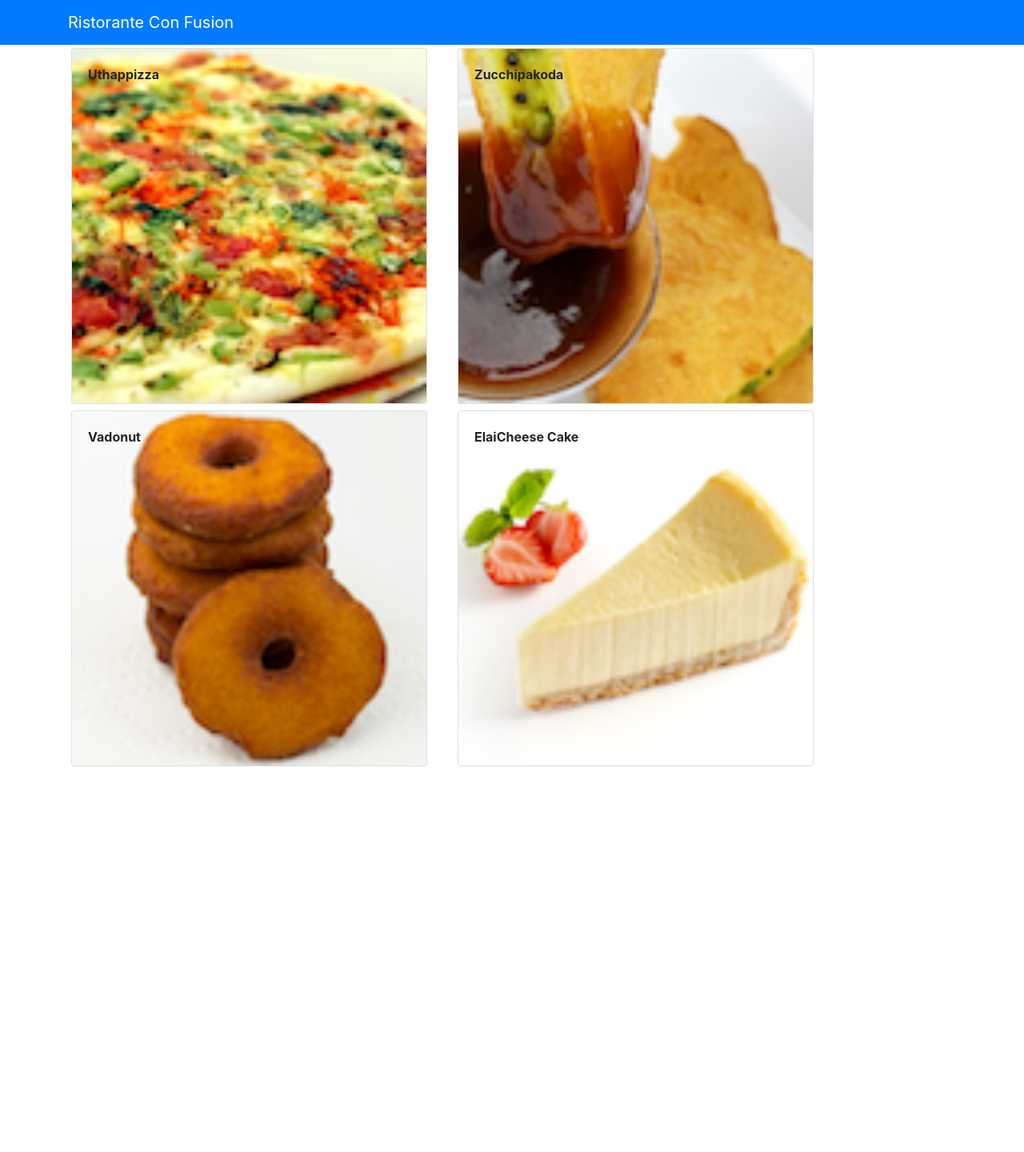
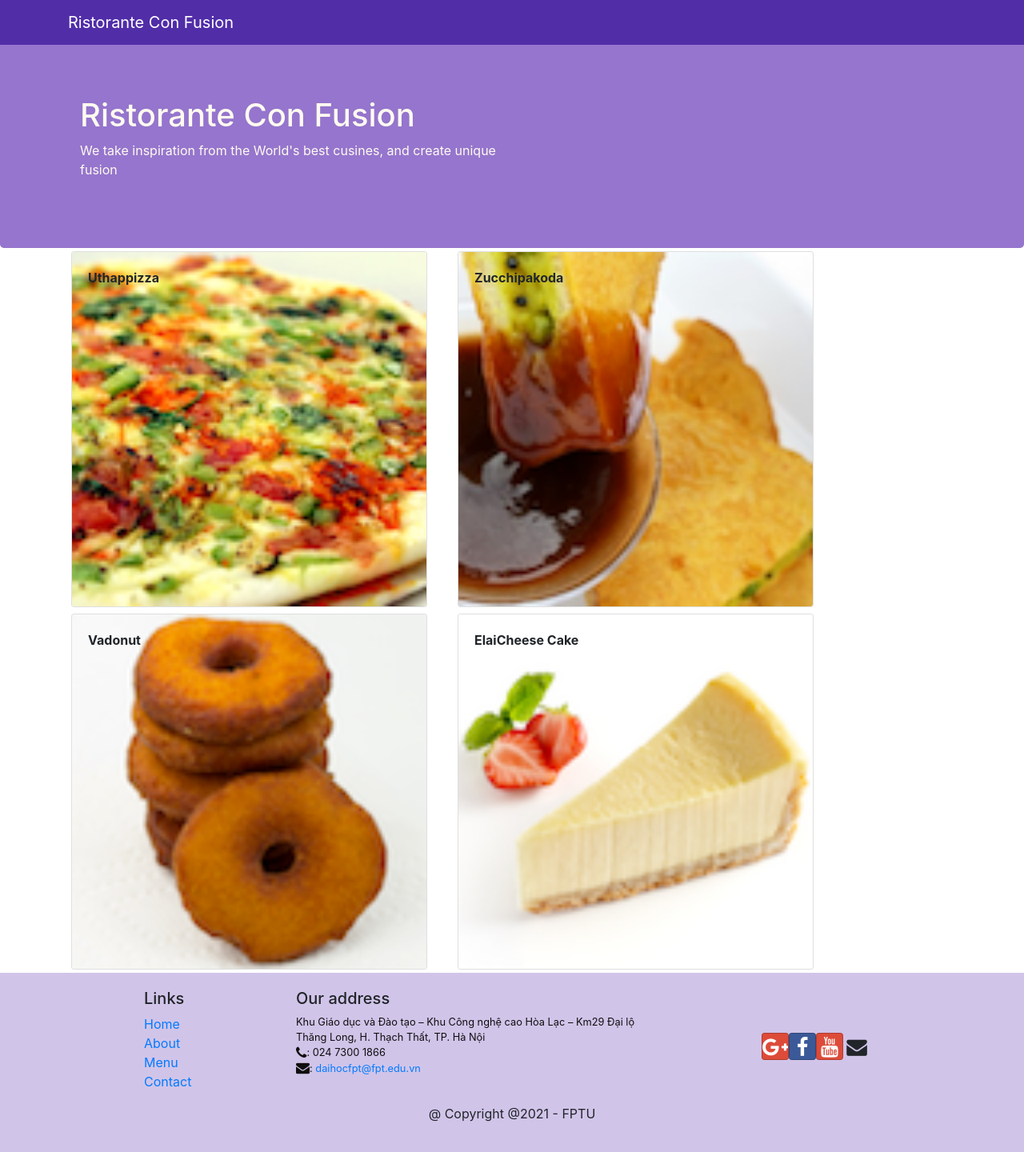
Before and after one commit to No1305/3_React_Training, a React (Create React App) app: page / in a window 1280 px wide. Shown: the whole page at 80% size. Before the commit the page ends 962 px from the top, so only its background shows below. Built offline with nearby package versions, Linux system fonts and the light colour scheme.

Commit message:
8 - Header component and Footer functional component

```diff
--- a/package.json
+++ b/package.json
@@ -7,6 +7,8 @@
     "@testing-library/react": "^11.2.7",
     "@testing-library/user-event": "^12.8.3",
     "bootstrap": "^4.6.0",
+    "bootstrap-social": "^5.1.1",
+    "font-awesome": "^4.7.0",
     "popper.js": "^1.16.1",
     "react": "^17.0.2",
     "react-dom": "^17.0.2",
--- a/src/App.css
+++ b/src/App.css
@@ -1,38 +1,54 @@
-.App {
-  /* text-align: center; */
-}
+.row-header {
+  margin: 0px auto;
+  padding: 0px 0px; }
 
-.App-logo {
-  height: 40vmin;
-  pointer-events: none;
-}
+.row-content {
+  margin: 0px auto;
+  padding: 50px 0px;
+  border-bottom: 1px ridge;
+  min-height: 300px; }
 
-@media (prefers-reduced-motion: no-preference) {
-  .App-logo {
-    animation: App-logo-spin infinite 20s linear;
-  }
-}
+.footer {
+  background-color: #D1C4E9;
+  margin: 0px auto;
+  padding: 20px 0px; }
 
-.App-header {
-  background-color: #282c34;
-  min-height: 100vh;
-  display: flex;
-  flex-direction: column;
-  align-items: center;
-  justify-content: center;
-  font-size: calc(10px + 2vmin);
-  color: white;
-}
+.jumbotron {
+  margin: 0px auto;
+  padding: 70px 0px;
+  background-color: #9575CD;
+  color: floralwhite; }
 
-.App-link {
-  color: #61dafb;
-}
+address {
+  font-size: 80%;
+  margin: 0px;
+  color: #0f0f0f; }
 
-@keyframes App-logo-spin {
-  from {
-    transform: rotate(0deg);
-  }
-  to {
-    transform: rotate(360deg);
-  }
-}
+body {
+  padding: 50px 0px 0px 0px;
+  z-index: 0; }
+
+.navbar-dark {
+  background-color: #512DA8; }
+
+.tab-content {
+  border-left: 1px solid #ddd;
+  border-right: 1px solid #ddd;
+  border-bottom: 1px solid #ddd;
+  padding: 10px; }
+
+.carousel {
+  background-color: #512DA8; }
+  .carousel .carousel-item {
+    height: 300px; }
+    .carousel .carousel-item img {
+      position: absolute;
+      top: 0;
+      left: 0;
+      min-height: 300px; }
+
+#carouselButton {
+  right: 0;
+  position: absolute;
+  bottom: 0px;
+  z-index: 1; }
--- a/src/components/DishdetailComponent.js
+++ b/src/components/DishdetailComponent.js
@@ -59,24 +59,25 @@ class DishDetail extends Component{
         console.log("Dishdetail Component render invoked");
 
         const dish = this.props.dish;
-        if(dish == null){
-            return(<div></div>);
-        }
-        const dishItem = this.renderDish(dish);
-        const dishComments = this.renderComments(dish.comments);
+        if(dish != null){
             return(
                 <div className='container'>
                     <div className="row">
                         <div className="col-12 col-md-5 m-1">
-                        {dishItem}
+                            {this.renderDish(this.props.dish)}
                         </div>
                         <div className="col-12 col-md-5 m-1">
                             <h4> Comments </h4>
-                        {dishComments}
+                            {this.renderComments(this.props.dish.comments)}
                         </div>
                     </div>
                 </div>
             );
+        }else{
+            return(
+                <div></div>
+            );
+        }
     }
 }
 
--- /dev/null
+++ b/src/components/FooterComponent.js
@@ -0,0 +1,44 @@
+import React from "react";
+
+function Footer(props){
+    return(
+        <footer className="footer">
+            <div className="container">
+                <div className="row">
+                    <div className="col-4 offset-1 col-sm-2">
+                        <h5>Links</h5>
+                        <ul className="list-unstyled">
+                            <li><a href="/">Home</a></li>
+                            <li><a href="/">About</a></li>
+                            <li><a href="/">Menu</a></li>
+                            <li><a href="/">Contact</a></li>
+                        </ul>
+                    </div>
+                    <div className="col-7 col-sm-5">
+                        <h5>Our address</h5>
+                        <address>
+                            Khu Giáo dục và Đào tạo – Khu Công nghệ cao Hòa Lạc – Km29 Đại lộ Thăng Long, H. Thạch Thất, TP. Hà Nội <br/>
+                            <i className="fa fa-phone fa-lg"></i>: 024 7300 1866 <br/>
+                            <i className="fa fa-envelope fa-lg"></i>: <a href="mailto:daihocfpt@fpt.edu.vn">daihocfpt@fpt.edu.vn</a>
+                        </address>
+                    </div>
+                    <div className="col-12 col-sm-4 align-self-center">
+                        <div className="text-center">
+                            <a className="btn btn-social-icon btn-google" href="http://"><i className="fa fa-google-plus fa-lg"></i></a>
+                            <a className="btn btn-social-icon btn-facebook" href="http://"><i className="fa fa-facebook fa-lg"></i></a>
+                            <a className="btn btn-social-icon btn-google" href="http://"><i className="fa fa-youtube fa-lg"></i></a>
+                            <a className="btn btn-social-icon" href="http://"><i className="fa fa-envelope fa-lg"></i></a>
+                        </div>
+                    </div>
+                </div>
+                <div className="row justify-content-center">
+                    <div className="col-auto">
+                        <p>@ Copyright @2021 - FPTU</p>
+                    </div>
+                </div>
+            </div>
+        </footer>
+    );
+}
+
+export default Footer;
--- /dev/null
+++ b/src/components/HeaderComponent.js
@@ -0,0 +1,28 @@
+import React, { Component } from "react";
+import { Navbar, NavbarBrand, Jumbotron } from "reactstrap";
+
+class Header extends Component{
+    render(){
+        return(
+            <div>
+                <Navbar className="navbar navbar-dark navbar-expand-sm fixed-top">
+                    <div className="container">
+                        <NavbarBrand href="/">Ristorante Con Fusion</NavbarBrand>
+                    </div>
+                </Navbar>
+                <Jumbotron>
+                    <div className="container">
+                        <div className="row row-header">
+                            <div className="col-12 col-sm-6">
+                                <h1>Ristorante Con Fusion</h1>
+                                <p>We take inspiration from the World's best cusines, and create unique fusion</p>
+                            </div>
+                        </div>
+                    </div>
+                </Jumbotron>
+            </div>
+        );
+    }
+}
+
+export default Header;
--- a/src/components/MainComponent.js
+++ b/src/components/MainComponent.js
@@ -1,8 +1,9 @@
 import React, { Component } from 'react';
-import { Navbar, NavbarBrand } from 'reactstrap';
 import Menu from './MenuComponent';
 import DishDetail from './DishdetailComponent';
+import Header from './HeaderComponent';
 import { DISHES } from '../shared/dishes';
+import Footer from './FooterComponent';
 
 class Main extends Component {
 
@@ -22,15 +23,12 @@ class Main extends Component {
   render() {
     return (
       <div>
-        <Navbar dark color="primary">
-          <div className="container">
-            <NavbarBrand href="/">Ristorante Con Fusion</NavbarBrand>
-          </div>
-        </Navbar>
+        <Header/>
         <Menu dishes={this.state.dishes}
           onClick={(dishId) => this.onDishSelect(dishId)} />
         <DishDetail
           dish={this.state.dishes.filter((dish) => dish.id === this.state.selectedDish)[0]} />
+        <Footer/>
       </div>
     );
   }
--- a/src/index.js
+++ b/src/index.js
@@ -1,6 +1,8 @@
 import React from 'react';
 import ReactDOM from 'react-dom';
 import 'bootstrap/dist/css/bootstrap.min.css';
+import 'font-awesome/css/font-awesome.min.css';
+import 'bootstrap-social/bootstrap-social.css';
 import './index.css';
 import App from './App';
 import reportWebVitals from './reportWebVitals';
```
Also changed, not shown: 1 other file (tests, documents, lock files or other folders). Lines whose indentation alone changed are shown as unchanged.
